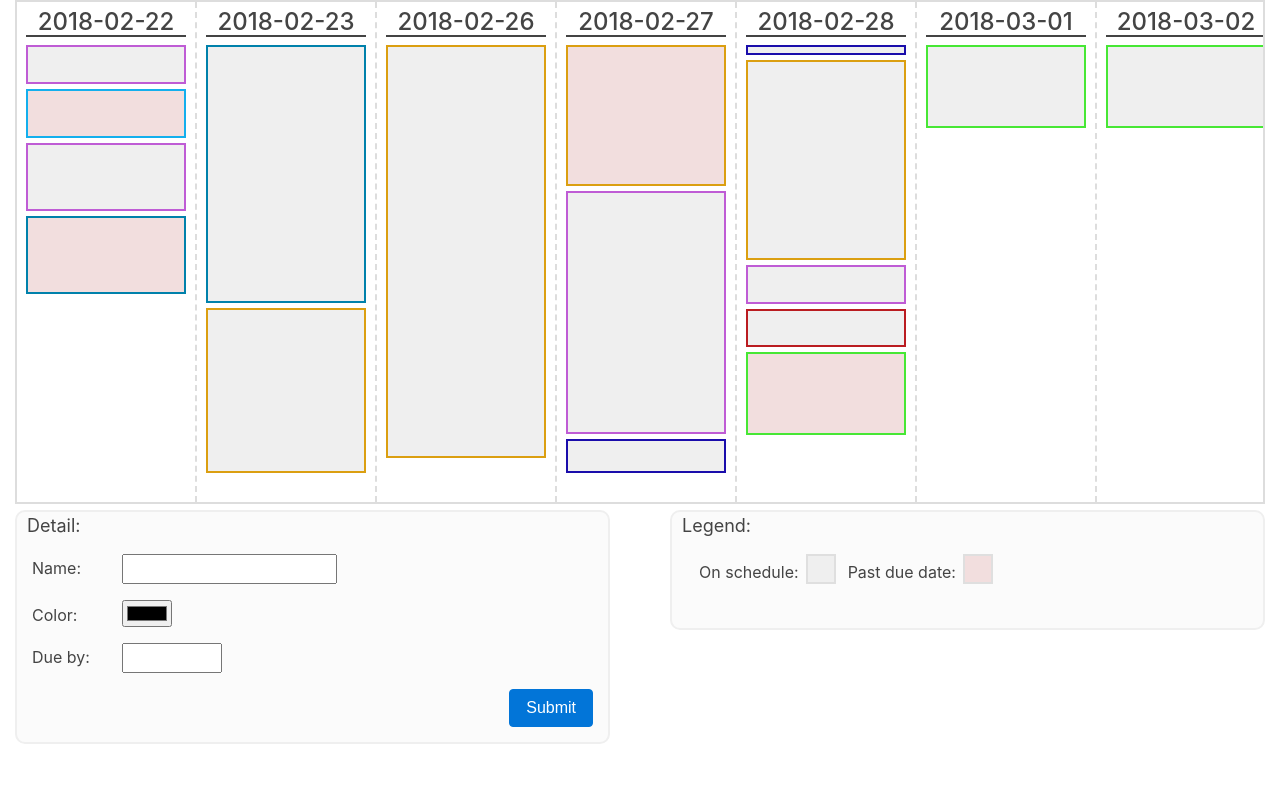
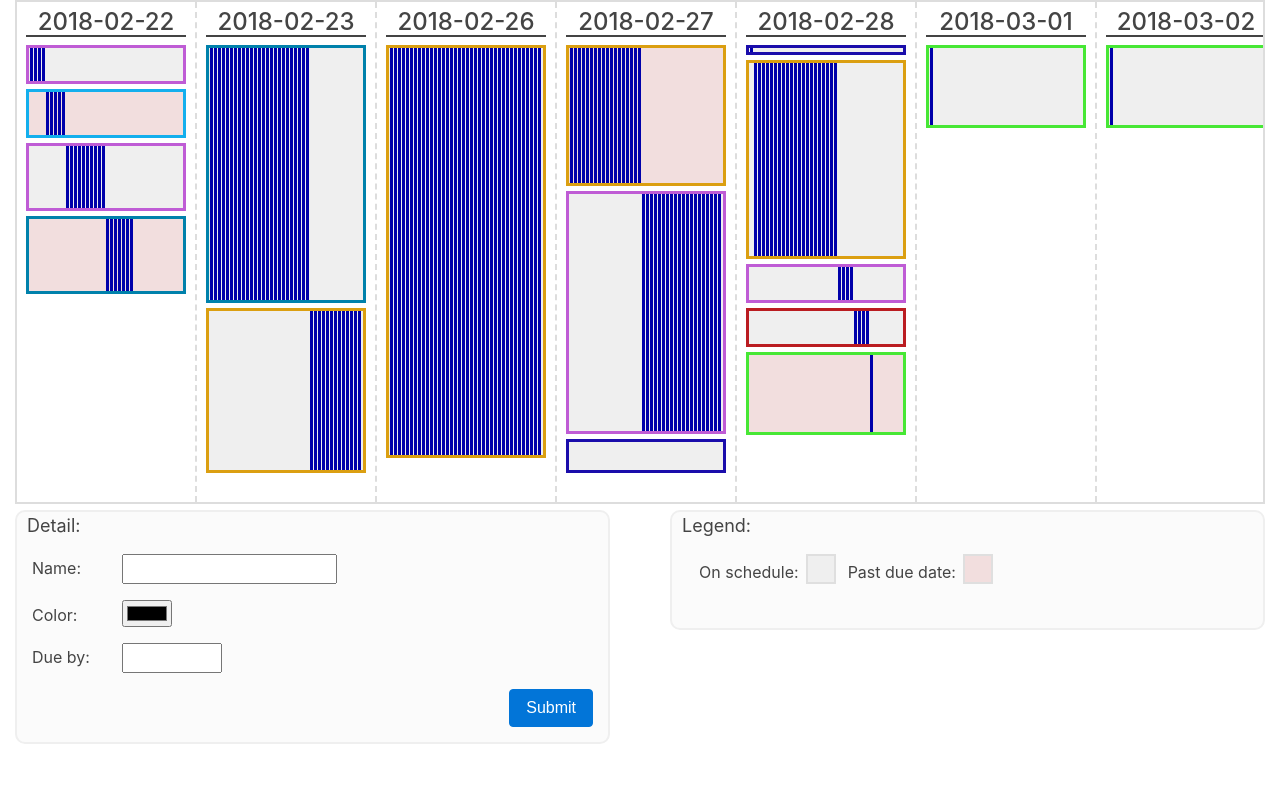
Before and after one commit to coldlogicllc/cutplanner, a plain HTML site: page HTML5Application/public_html/index.html in a window 1280 px wide. Drawn offline with Linux system fonts and the light colour scheme.

Commit message:
Added manus example for dummy data.

```diff
--- a/HTML5Application/public_html/main.js
+++ b/HTML5Application/public_html/main.js
@@ -34,6 +34,16 @@ CutPlannerApp.prototype.addInput = function(type, className){
     return element;
 };
 
+CutPlannerApp.prototype.totalManusForDay = function(groups){
+    var totalmanus = 0;
+    for(var i = 0; i < groups.length; i++)
+    {
+        totalmanus += groups[i].manus;
+    }
+
+    return totalmanus;
+};
+
 CutPlannerApp.prototype.loadHtml= function(widgetElementId){
     let data = this.loadJson();
     let section = document.createElement('section');
@@ -49,12 +59,14 @@ CutPlannerApp.prototype.loadHtml= function(widgetElementId){
         for(let dayCounter = 0; dayCounter < data[planCounter].when_planned.length; dayCounter++)
         {
             let currentDayDiv = this.addDiv('day-plan');
+            currentDayDiv.manuPosition = 0;
             currentDayDiv.style.height = this.maxDayHeight + 'px';
             currentDayDiv.appendChild(this.addElement('h4', data[planCounter].when_planned[dayCounter].when_to_do.when_planned_done));
             currentPlanDiv.appendChild(currentDayDiv);
             this.dataDayElements.push(currentPlanDiv);
 
             // Loop groups
+            this.totalManusByCurrentDay = this.totalManusForDay(data[planCounter].when_planned[dayCounter].groups);
             for(let groupCounter = 0; groupCounter < data[planCounter].when_planned[dayCounter].groups.length; groupCounter++)
             {
                 let group = data[planCounter].when_planned[dayCounter].groups[groupCounter];
@@ -64,13 +76,31 @@ CutPlannerApp.prototype.loadHtml= function(widgetElementId){
                 currentGroupDiv.style.borderColor = group.type_color;
                 currentGroupDiv.setAttribute('title', group.types);
                 currentGroupDiv.group = group;
+                currentGroupDiv.manusInserted = 0;
                 currentGroupDiv.onclick = function(){
                     inputId.value = this.group.groupnbr;
                     inputName.value = this.group.types;
                     inputColor.value = this.group.type_color;
                     inputDate.value = this.group.earliest_due_date;
-                    divFormGroup4.innerHTML = 'Orders: ' + this.group.orders + ', Manus: ' + this.group.manus + ', Pseudo: ' + this.group.pseudo + ', Fabrics: ' + this.group.fabrics + ', Closed: ' + this.group.closed;
+                    divFormGroup4.innerHTML = 'Group #: ' + this.group.groupnbr + ', Orders: ' + this.group.orders + ', Manus: ' + this.group.manus + ', Pseudo: ' + this.group.pseudo + ', Fabrics: ' + this.group.fabrics + ', Closed: ' + this.group.closed;
                 };
+
+                // Loop manu's
+                for(let manuCounter = 0; manuCounter < this.totalManusByCurrentDay; manuCounter++)
+                {
+                    let span = this.addElement('span', '', 'manu-item');
+
+                    // Space hasn't been occupied yet.
+                    if(currentDayDiv.manuPosition <= manuCounter && currentGroupDiv.manusInserted < currentGroupDiv.group.manus)
+                    {
+                        span.style.borderRightColor = '#0000aa';
+                        currentDayDiv.manuPosition++;
+                        currentGroupDiv.manusInserted++;
+                    }
+
+                    currentGroupDiv.appendChild(span);
+                }
+
                 currentDayDiv.appendChild(currentGroupDiv);
                 this.dataGroupElements.push(currentGroupDiv);
             }
--- a/HTML5Application/public_html/style.css
+++ b/HTML5Application/public_html/style.css
@@ -94,13 +94,23 @@
 }
 
 .group-day-plan {
-    border: 2px solid #dfdfdf;
+    border: 3px solid #dfdfdf;
     background: #efefef;
     margin: 5px 0 0 0;
     font-size: 13px;
     overflow: hidden;
-    padding: 3px;
+    padding: 0;
     cursor: pointer;
+}
+
+/* Manus */
+span.manu-item {
+    width: 0px;
+    border-left: 1px solid transparent;
+    border-right: 3px solid transparent;
+    height: 100%;
+    display:block;
+    float:left;
 }
 
 /* Animation */
```
